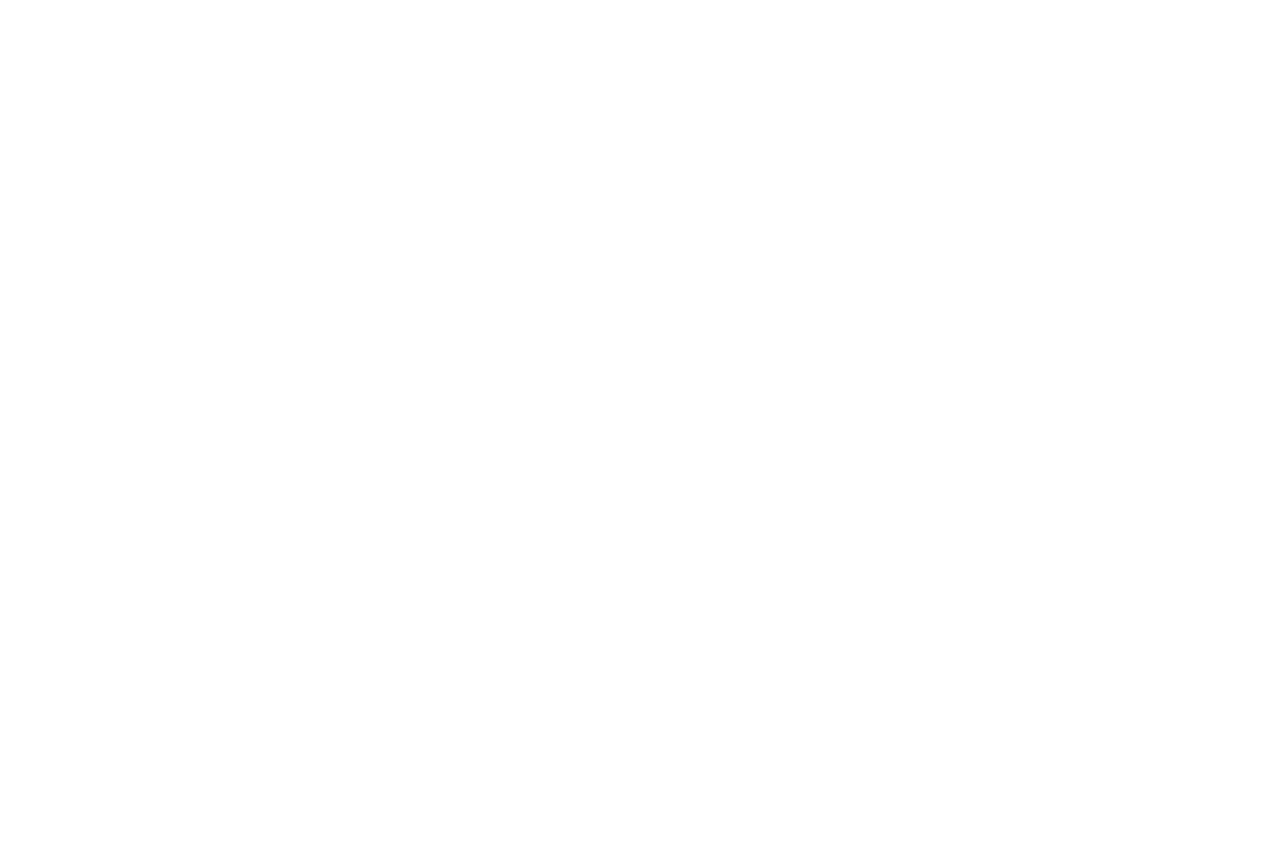
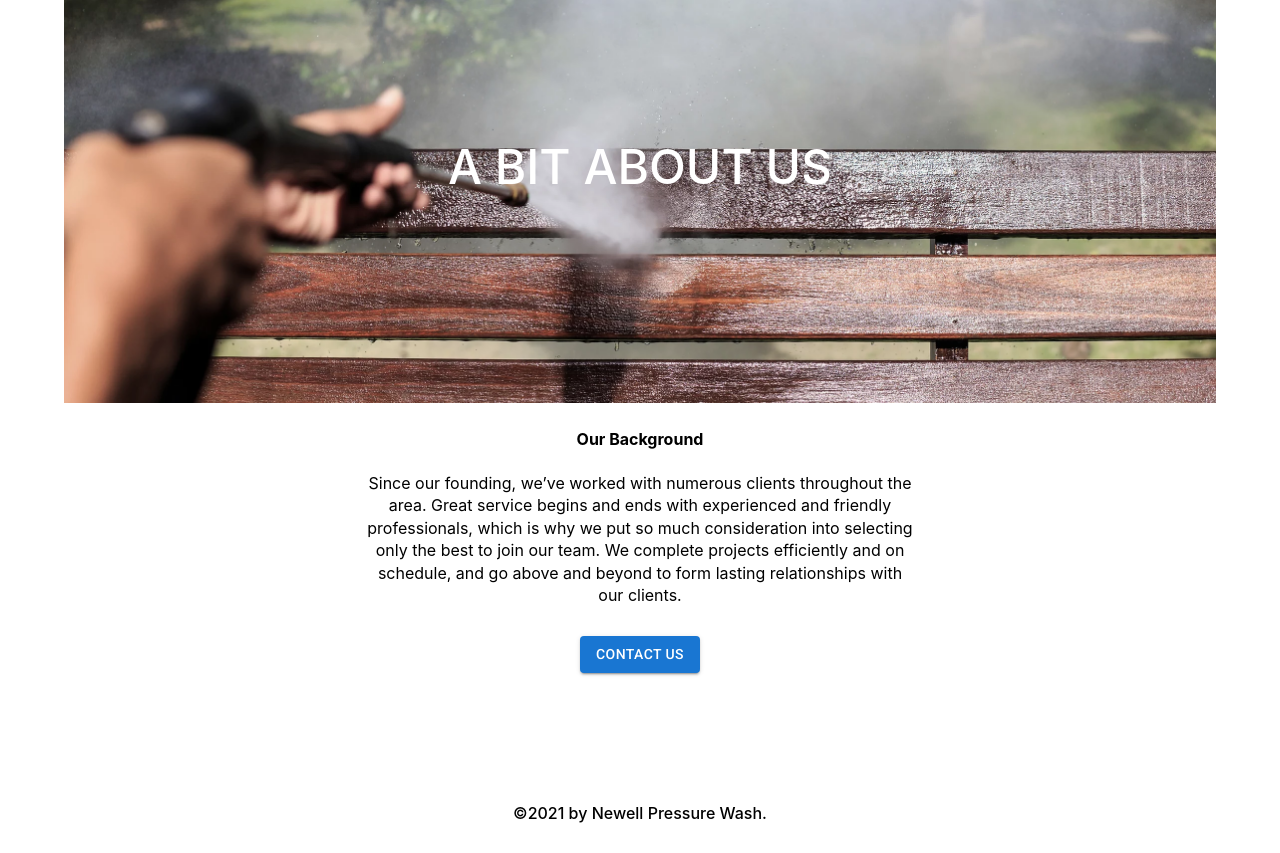
Before and after one commit to OzLievano/newellWaters, a React (Create React App) app: page /about in a window 1280 px wide. Shown: the part 540-1393 px from the top of the page. Before the commit the page ends 800 px from the top, so only its background shows below. Built offline with nearby package versions, Linux system fonts and the light colour scheme.

Commit message:
completed About us page

```diff
--- /dev/null
+++ b/src/components/about/AboutView.css
@@ -0,0 +1,34 @@
+.about-section-body {
+    position: relative;
+    text-align: center;
+}
+
+.about-section-body img {
+    width: 90%;
+    margin-top: 5%;
+}
+
+ .about-body-text {
+    position: absolute;
+    color: white;
+    font-size: 3rem;
+    font-weight: 500;
+    top: 50%;
+    left: 50%;
+    transform: translate(-50%, -50%);
+}
+
+.about-section-additional{
+    margin:auto;
+    text-align: center;
+    line-height: 1.4rem;
+    width: 43%;
+}
+
+.about-section-additional p {
+    margin-bottom: 30px;
+}
+
+.about-section-additional Button {
+    margin-bottom: 100px;
+}
--- a/src/components/about/AboutView.tsx
+++ b/src/components/about/AboutView.tsx
@@ -1,12 +1,34 @@
 import React, {FunctionComponent} from 'react'
+import {useNavigate} from 'react-router-dom';
 import { Footer } from '../footer/Footer';
 import { TopNavBar } from '../topNavBar/TopNavBar';
+import benchCleaning from '../../benchcleaning.webp';
+import Button from '@mui/material/Button';
+
+import './AboutView.css'
 
 export const AboutView:FunctionComponent = () => {
+    let navigate = useNavigate();
     return (
         <div>
             <TopNavBar/>
-            ABOUT THE COMPANY
+            <div className='about-section-body'>
+                <img src={benchCleaning} alt='bench cleaning'></img>
+                <div className='about-body-text'> A BIT ABOUT US </div>
+            </div>
+            <div className='about-section-additional'>
+                <h4> Our Background </h4>
+                <p>
+                    Since our founding, we’ve worked with numerous clients
+                    throughout the area. Great service begins and ends with
+                    experienced and friendly professionals, which is why we put
+                    so much consideration into selecting only the best to join
+                    our team. We complete projects efficiently and on schedule,
+                    and go above and beyond to form lasting relationships with
+                    our clients.
+                </p>
+                <Button variant="contained" onClick={()=>{navigate('/contact')}}> Contact Us </Button>
+            </div>
             <Footer/>
         </div>
     )
```
Also changed, not shown: src/benchcleaning.webp (added).
